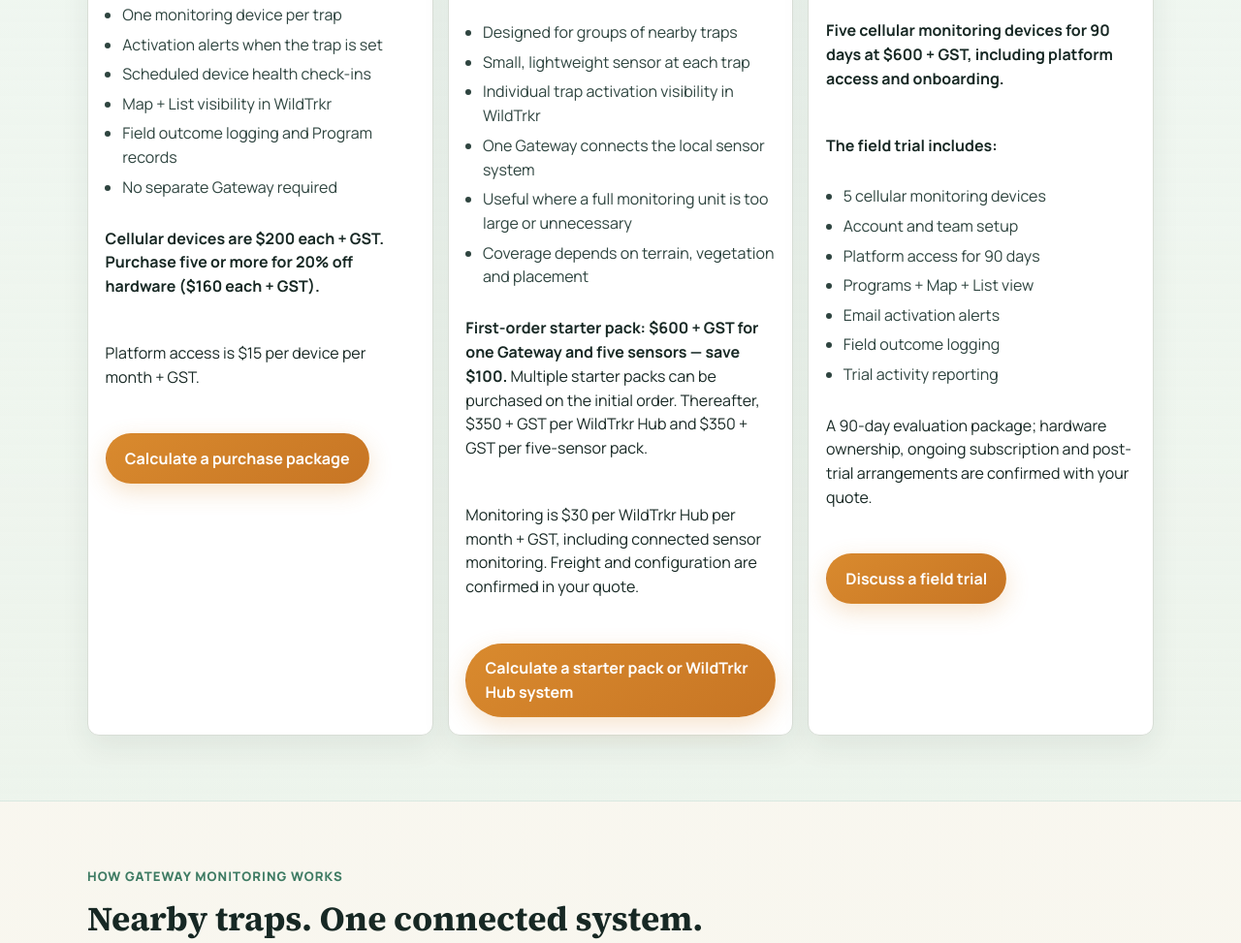
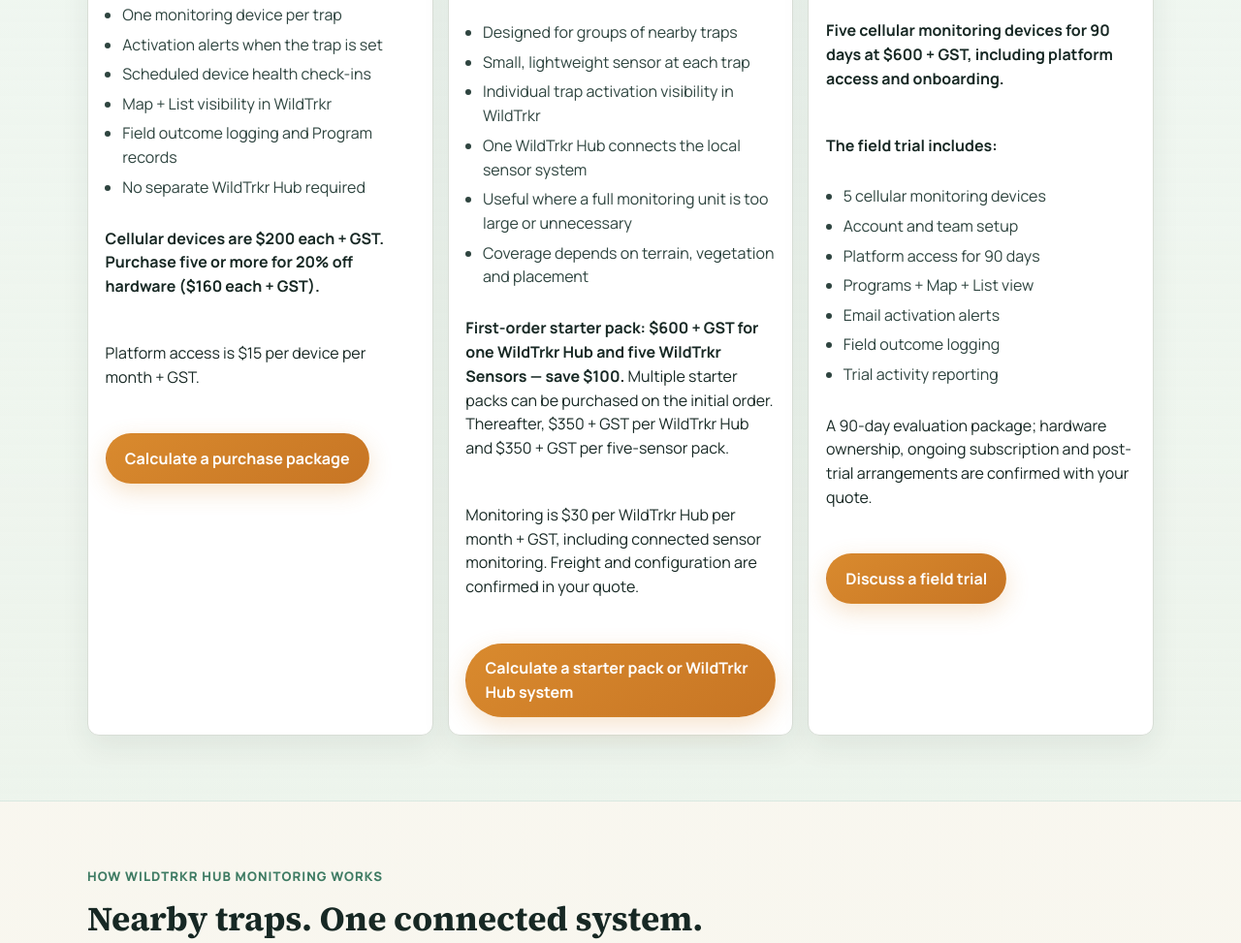
Before and after one commit to brendanjwilliamson70-alt/wildtrkr-marketing, a plain HTML site: page devices.html in a window 1280 px wide. Shown: the part 2507-3480 px from the top of the page at 97% size. Drawn offline with Linux system fonts and the light colour scheme.

Commit message:
Complete remaining customer-facing Hub wording in product and pricing copy

```diff
--- a/devices.html
+++ b/devices.html
@@ -103,7 +103,7 @@
                 <li>Scheduled device health check-ins</li>
                 <li>Map + List visibility in WildTrkr</li>
                 <li>Field outcome logging and Program records</li>
-                <li>No separate Gateway required</li>
+                <li>No separate WildTrkr Hub required</li>
               </ul>
               <p><strong>Cellular devices are $200 each + GST. Purchase five or more for 20% off hardware ($160 each + GST).</strong></p>
               <p>Platform access is $15 per device per month + GST.</p>
@@ -122,11 +122,11 @@
                 <li>Designed for groups of nearby traps</li>
                 <li>Small, lightweight sensor at each trap</li>
                 <li>Individual trap activation visibility in WildTrkr</li>
-                <li>One Gateway connects the local sensor system</li>
+                <li>One WildTrkr Hub connects the local sensor system</li>
                 <li>Useful where a full monitoring unit is too large or unnecessary</li>
                 <li>Coverage depends on terrain, vegetation and placement</li>
               </ul>
-              <p><strong>First-order starter pack: $600 + GST for one Gateway and five sensors — save $100.</strong> Multiple starter packs can be purchased on the initial order. Thereafter, $350 + GST per WildTrkr Hub and $350 + GST per five-sensor pack.</p>
+              <p><strong>First-order starter pack: $600 + GST for one WildTrkr Hub and five WildTrkr Sensors — save $100.</strong> Multiple starter packs can be purchased on the initial order. Thereafter, $350 + GST per WildTrkr Hub and $350 + GST per five-sensor pack.</p>
               <p>Monitoring is $30 per WildTrkr Hub per month + GST, including connected sensor monitoring. Freight and configuration are confirmed in your quote.</p>
               <div class="cta-stack">
                 <a class="button button-primary" href="/#gateway-estimate-title">Calculate a starter pack or WildTrkr Hub system</a>
@@ -160,7 +160,7 @@
       </section>
 
 
-      <section class="section" id="gateway-explained" aria-labelledby="gateway-explained-title"><div class="container"><p class="kicker">How Gateway monitoring works</p><h2 id="gateway-explained-title">Nearby traps. One connected system.</h2><p class="section-intro">Each nearby trap uses a small wireless sensor that reports through a central cellular Gateway. Coverage depends on placement, vegetation and terrain; plan for approximately 10 metres in tested field conditions.</p><figure class="gateway-diagram">
+      <section class="section" id="gateway-explained" aria-labelledby="gateway-explained-title"><div class="container"><p class="kicker">How WildTrkr Hub monitoring works</p><h2 id="gateway-explained-title">Nearby traps. One connected system.</h2><p class="section-intro">Each nearby trap uses a small wireless sensor that reports through a central cellular Gateway. Coverage depends on placement, vegetation and terrain; plan for approximately 10 metres in tested field conditions.</p><figure class="gateway-diagram">
           <div class="gateway-system">
             <p class="gateway-system-label">Trap sensors + gateway</p>
             <div class="sensor-cluster" aria-label="Three illustrative traps, each with its own sensor">
@@ -174,7 +174,7 @@
           <div class="gateway-uplink"><span aria-hidden="true">→</span><span>To WildTrkr</span></div>
           <div class="gateway-platform"><span class="kicker">WildTrkr</span><strong>Each trap stays visible.</strong><ul><li>Trap A <span>Individual status</span></li><li>Trap B <span>Individual status</span></li><li>Trap C <span>Individual status</span></li></ul></div>
           <figcaption>Illustrative system diagram. Three traps shown for clarity, not as a capacity limit. The gateway is connection infrastructure, not a trap.</figcaption>
-        </figure><p class="section-intro" style="margin-top:1.2rem">The Gateway provides connectivity for nearby sensors; each trap remains individually visible in WildTrkr. <a href="/#gateway-estimate-title">Compare standard Gateway pricing and the first-order Starter Pack offer →</a></p></div></section>
+        </figure><p class="section-intro" style="margin-top:1.2rem">The WildTrkr Hub provides connectivity for nearby sensors; each trap remains individually visible in WildTrkr. <a href="/#gateway-estimate-title">Compare standard Gateway pricing and the first-order Starter Pack offer →</a></p></div></section>
       <section class="section" id="suitability">
         <div class="container panel-soft">
           <h2>Not sure which device is right?</h2>
```
